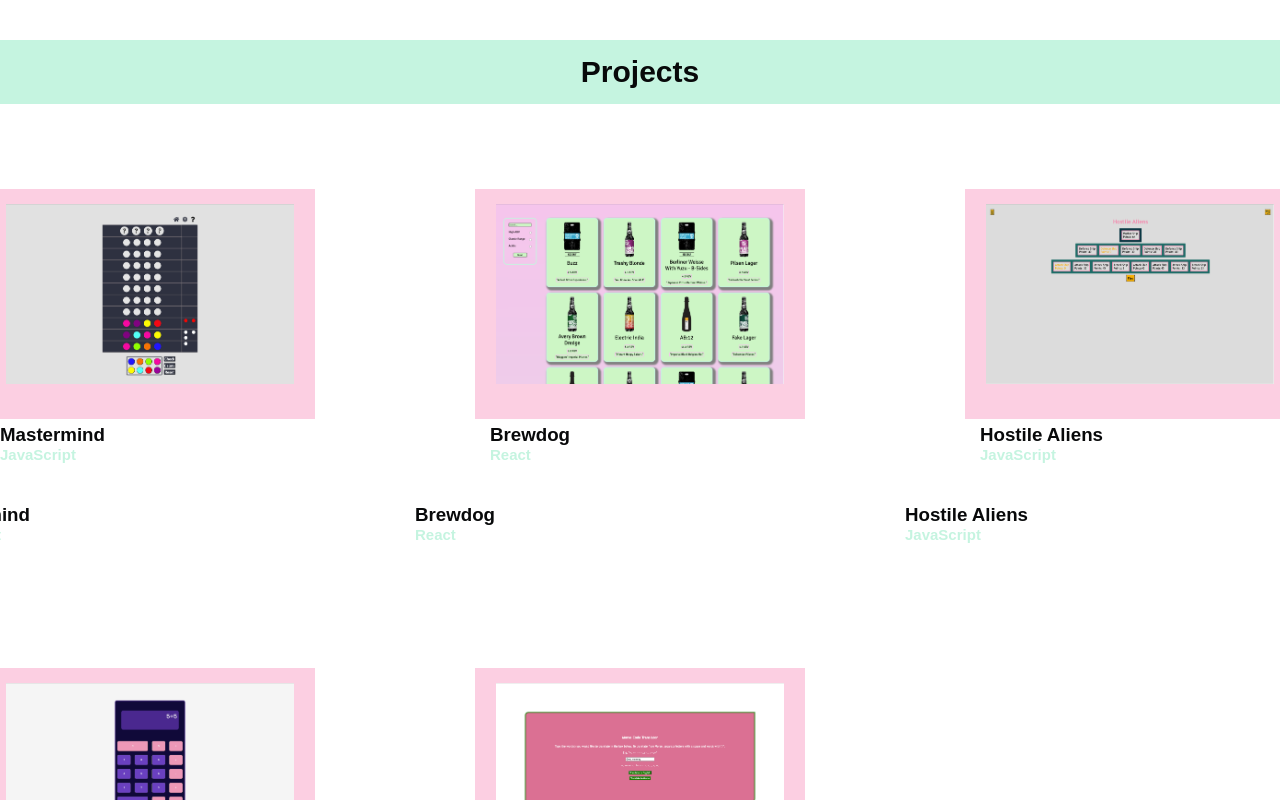
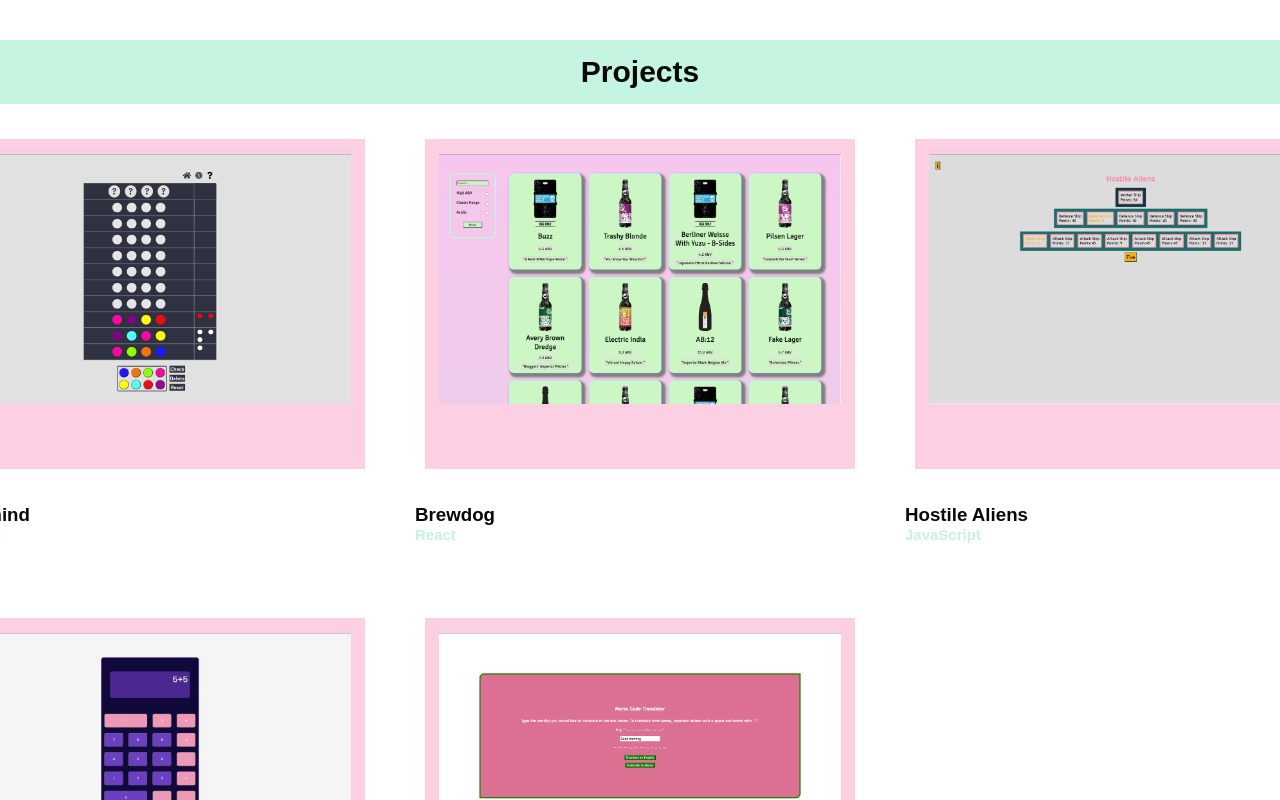
Before and after one commit to OBuckland/portfolio-v2, a React (Create React App) app: page / in a window 1280 px wide. Shown: the part 800-1600 px from the top of the page. Built offline with nearby package versions, Linux system fonts and the light colour scheme; a web font is replaced by a local one.

Commit message:
move card title to Card component

```diff
--- a/src/components/CardBack/CardBack.jsx
+++ b/src/components/CardBack/CardBack.jsx
@@ -10,21 +10,12 @@ const CardBack = (props) => {
 
     <div className={styles.cardBack}>
 
-
-    <div className={styles.textContainer}>
         <p>{description}</p>
         <div className={styles.iconsContainer}>
           <a className={styles.icons} href={gitHub}  target="_blank">Code <FontAwesomeIcon icon={faCode} /></a>
           <a className={styles.icons} href={url}  target="_blank">Preview <FontAwesomeIcon icon={faEye} /></a>
         </div>
 
-    </div>
-
-
-    <div className={styles.titleContainer}>
-        <h1>{name}</h1>
-        <h3 className={styles.technology}>{technology}</h3>
-    </div>
 
   </div>
 
--- a/src/components/CardBack/CardBack.module.scss
+++ b/src/components/CardBack/CardBack.module.scss
@@ -1,25 +1,42 @@
 @import '../../variables.scss';
-.textContainer{
-    font-weight: 600;
-    height: 180px;
-    padding: 20px
-    }
+// .textContainer{
+//     // font-weight: 00;
+//     height: 180px;
+//     padding: 20px;
+//     display: flex;
+//     flex-direction: column;
+//     justify-content: space-evenly;
+//     }
 
 
 
     .cardBack {
         background-color: $colour-primary-pink;
-        height: 200px;
-        width: 300px;
+        // height: 200px;
+        // width: 300px;
         // padding: 25px;
+
+        display: flex;
+        flex-direction: column;
+         justify-content: space-evenly;
         color: $colour-primary-grey;
         text-align: left;
         padding: 15px;
+        height: 300px;
+        width: 400px;
     }
 
-    .technology {
-        color: $colour-primary-blue;
-        font-size: 15px;
+
+
+    .iconsContainer{
+     align-items: center;
+     display: flex;
+     justify-content: center;
+    }
+
+    .icons {
+        padding: 10px;
+        font-weight: 700;
     }
 
     // .textContainer {
--- a/src/components/CardFront/CardFront.jsx
+++ b/src/components/CardFront/CardFront.jsx
@@ -16,11 +16,6 @@ const CardFront = (props) => {
           <img className={styles.cardImage} src={image} alt="" />
         </div>
 
-        <div className={styles.textContainer}>
-          <h1>{name}</h1>
-          <h3 className={styles.technology}>{technology}</h3>
-        </div>
-
       </div>
   )
 }
--- a/src/components/CardFront/CardFront.module.scss
+++ b/src/components/CardFront/CardFront.module.scss
@@ -6,8 +6,8 @@
     // padding: 25px;
     text-align: left;
     color: $colour-primary-grey;
-    height: 200px;
-    width: 300px;
+    height: 300px;
+    width: 400px;
     background-color: $colour-primary-pink;
     padding: 15px;
 }
@@ -25,7 +25,7 @@
 }
 
 .cardImage {
-    height: 180px;
+    height: 250px;
 }
 
 
```
